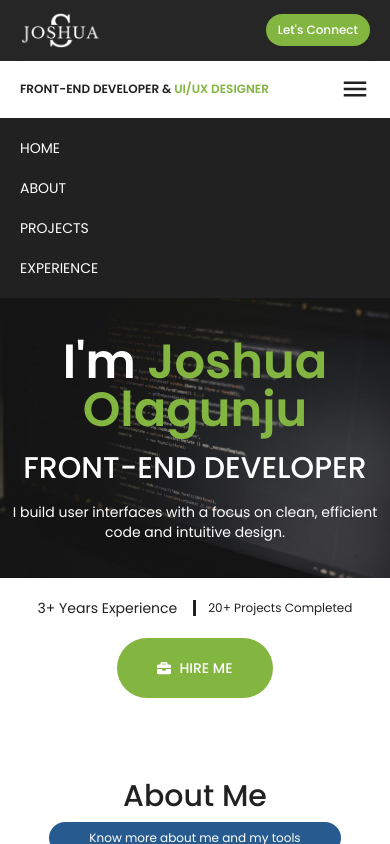
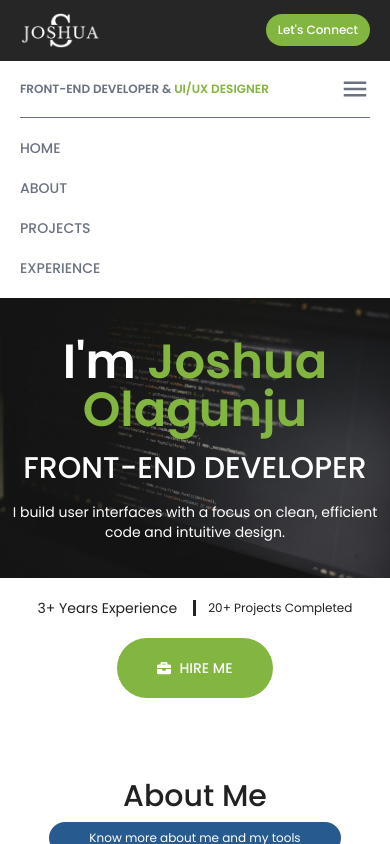
Before and after one commit to Joshua-olagunju/REACT-PORTFOLIO, a React (Vite) app: page / in a window 390 px wide. Both pictures are taken after a click on the icon 355 px from the left and 88 px from the top of the page. Shown: the top 844 px of the page. Built offline with nearby package versions, Linux system fonts and the light colour scheme.

Commit message:
first commit

```diff
--- a/src/pages/header.tsx
+++ b/src/pages/header.tsx
@@ -31,14 +31,14 @@ export function Header() {
         <div className="bg-[#FFFFFF] !shadow-lg  !px-5">
           <ul className="font-[500] cursor-pointer text-xs flex h-12 space-x-4  py-7 gap-10 items-center justify-center ">
             <div className="flex w-full items-center justify-between md:hidden ">
-              <div className=" md:hidden font-[600]   text-md">
+              <div className=" md:hidden font-[600] text-gray-500  text-md">
                 <h1>
                   FRONT-END DEVELOPER &{" "}
                   <span className="text-[#83b541]">UI/UX DESIGNER</span>{" "}
                 </h1>
               </div>
               <MdOutlineMenu
-                className="text-3xl    cursor-pointer "
+                className="text-3xl text-gray-500    cursor-pointer "
                 onClick={() => setMobileBar((prev) => !prev)}
               />
             </div>
@@ -62,10 +62,11 @@ export function Header() {
           </ul>
         </div>
         {mobileBar && (
-          <div className="mb-0 bg-[#212121]">
+          <div className="mb-0 bg-[#ffffff]">
             {/* Mobile Menu can be implemented here */}
+            <hr  className="!mx-5 text-gray-500 "/>
             <ul
-              className="flex flex-col font-[400]  text-white text-sm px-5   gap-5 border-t pt-5 border-white  pb-5"
+              className="flex flex-col font-[500] text-gray-500    text-sm px-5   gap-5 pt-5  pb-5"
               onClick={() => setMobileBar(false)}
             >
               <li>
```
